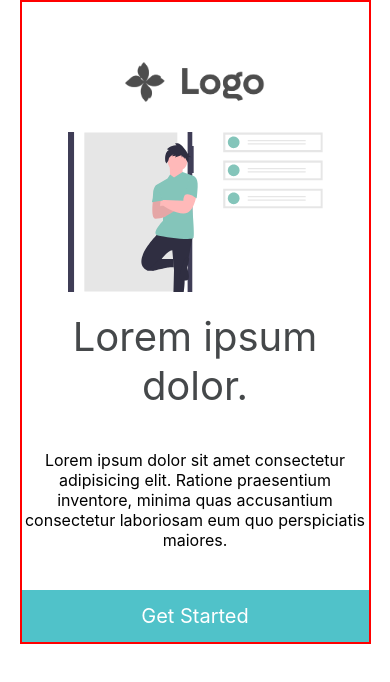
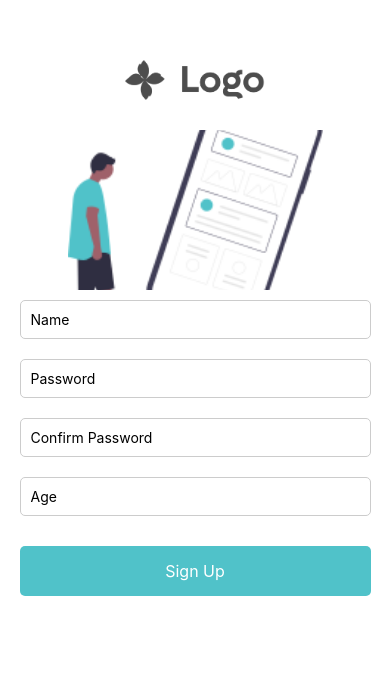
Before and after one commit to toushif468/madProject, a React Native app: screen / in a window 390 px wide. Shown: the top 682 px of the page. Built offline with nearby package versions, Linux system fonts and the light colour scheme.

Commit message:
madProject v3

```diff
--- a/App.tsx
+++ b/App.tsx
@@ -5,6 +5,7 @@ import { NavigationContainer } from '@react-navigation/native';
 
 import { colors } from './src/utils/color';
 import HomeScreen from './src/screen/HomeScreen';
+import SignUp from './src/screen/SignUp';
 // import LoginScreen from './src/screen/LoginScreen';
 
 
@@ -15,8 +16,8 @@ const App = () => {
   return (
 
     <View>
-      <HomeScreen />
-
+      {/* <HomeScreen /> */}
+      <SignUp />
       {/* <Text style={styles.title}> Hello World</Text> */}
     </View>
 
--- a/src/screen/HomeScreen.tsx
+++ b/src/screen/HomeScreen.tsx
@@ -9,7 +9,7 @@ const HomeScreen = () => {
         <View style={styles.pageContainer}>
           <View style={styles.container}>
             <Image style={styles.logo} source={require("../assets/logo.png")} />
-            <Image style={styles.bannerImage} source={require("../assets/backgroundone.svg")} />
+            <Image style={styles.bannerImage} source={require("../assets/backgroundone.png")} />
             <Text style={styles.title}>Lorem ipsum dolor.</Text>
             <Text style={styles.subTitle}>Lorem ipsum dolor sit amet consectetur adipisicing elit. Ratione praesentium inventore, minima quas accusantium consectetur laboriosam eum quo perspiciatis maiores.</Text>
                 <TouchableOpacity style={styles.getStartedButton}>
@@ -32,14 +32,10 @@ const styles = StyleSheet.create({
         flexDirection: 'row',
 
         justifyContent: 'center',
-        // borderWidth: 1,
-        // borderColor: 'blue'
+
 
     }, container: {
-        // flex: 1,
-        borderColor: 'red',
-        borderWidth: 2,
-        backgroundColor: "bottle green",
+
         alignItems: "center",
         width: '90%',
 
@@ -65,7 +61,6 @@ const styles = StyleSheet.create({
         fontSize: 16,
         textAlign: 'center',
         color: colors.secondary,
-        // fontFamily: fonts.Medium,
         marginTop: 40,
         marginBottom: 40,
         fontWeight: 'normal',
--- /dev/null
+++ b/src/screen/SignUp.tsx
@@ -0,0 +1,97 @@
+import { StyleSheet, Text, View, Image, TextInput, TouchableOpacity } from 'react-native';
+import React, { useState } from 'react';
+
+const SignUp = () => {
+    const [name, setName] = useState('');
+    const [password, setPassword] = useState('');
+    const [confirmPassword, setConfirmPassword] = useState('');
+    const [age, setAge] = useState('');
+
+    return (
+        <View style={styles.pageContainer}>
+            <View style={styles.container}>
+                <Image style={styles.logo} source={require("../assets/logo.png")} />
+                <Image style={styles.bannerImage} source={require("../assets/backgroundtwo.png")} />
+
+                <TextInput
+                    style={styles.input}
+                    placeholder="Name"
+                    value={name}
+                    onChangeText={setName}
+                />
+
+                <TextInput
+                    style={styles.input}
+                    placeholder="Password"
+                    secureTextEntry={true}
+                    value={password}
+                    onChangeText={setPassword}
+                />
+
+                <TextInput
+                    style={styles.input}
+                    placeholder="Confirm Password"
+                    secureTextEntry={true}
+                    value={confirmPassword}
+                    onChangeText={setConfirmPassword}
+                />
+
+                <TextInput
+                    style={styles.input}
+                    placeholder="Age"
+                    value={age}
+                    onChangeText={setAge}
+                    keyboardType="numeric"
+                />
+
+                <TouchableOpacity style={styles.button}>
+                    <Text style={styles.buttonText}>Sign Up</Text>
+                </TouchableOpacity>
+            </View>
+        </View>
+    );
+}
+
+export default SignUp;
+
+const styles = StyleSheet.create({
+    pageContainer: {
+        display: 'flex',
+        flexDirection: 'row',
+        justifyContent: 'center',
+    },
+    container: {
+        alignItems: "center",
+        width: '90%',
+    },
+    logo: {
+        height: 40,
+        width: 140,
+        marginVertical: 30,
+        marginTop: 60,
+    },
+    bannerImage: {
+        height: 160,
+        width: 255,
+    },
+    input: {
+        width: '100%',
+        padding: 10,
+        marginVertical: 10,
+        borderWidth: 1,
+        borderColor: '#ccc',
+        borderRadius: 5,
+    },
+    button: {
+        backgroundColor: '#50C2C9',
+        padding: 15,
+        borderRadius: 5,
+        marginTop: 20,
+        width: '100%',
+        alignItems: 'center',
+    },
+    buttonText: {
+        color: '#fff',
+        fontSize: 16,
+    },
+});
```
Also changed, not shown: src/assets/backgroundone.png (added), src/assets/backgroundtwo.png (added).
